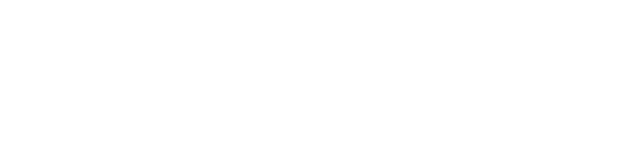
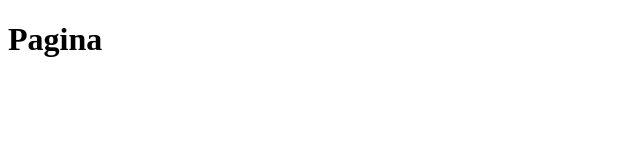
Before and after one commit to carlos-glez21/prueba2, a plain HTML site: page index.html in a window 1280 px wide. Shown: the whole page, without its empty margins (0-640 px from the left). Drawn offline with Linux system fonts and the light colour scheme.

Commit message:
Tercer commit

```diff
--- a/index.html
+++ b/index.html
@@ -3,9 +3,9 @@
 <head>
     <meta charset="UTF-8">
     <meta name="viewport" content="width=device-width, initial-scale=1.0">
-    <title>Document</title>
+    <title>PAgina</title>
 </head>
 <body>
-
+    <h1>Pagina</h1>
 </body>
 </html>
```
